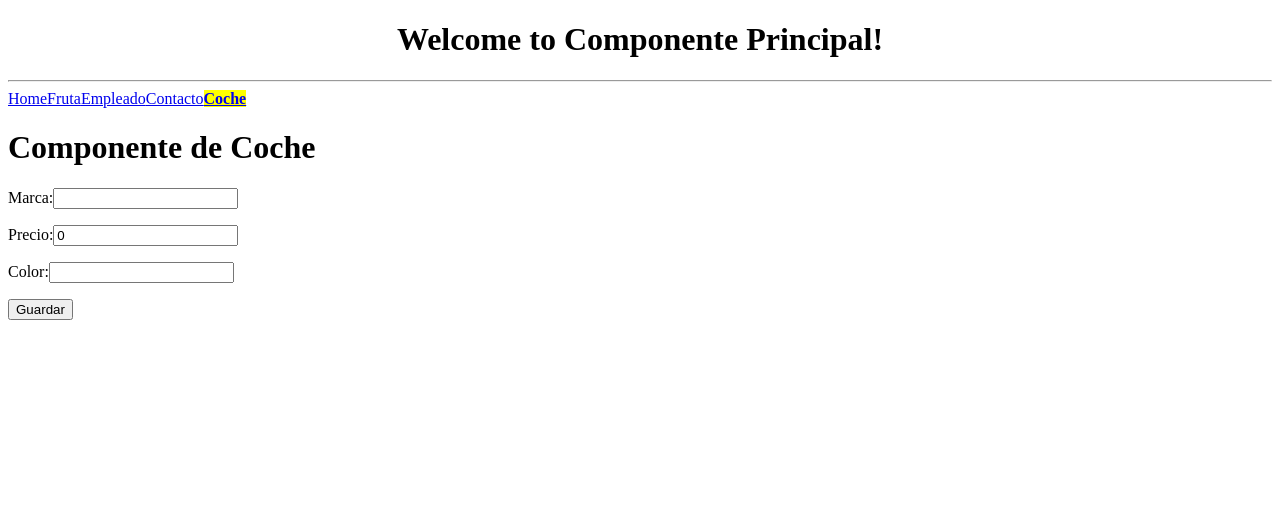
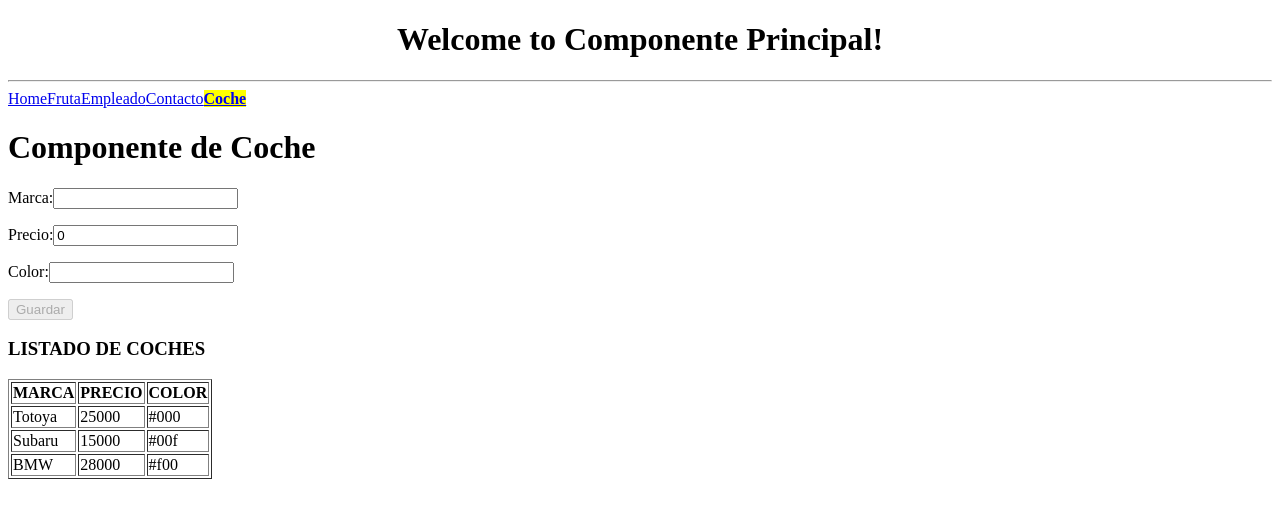
Before and after one commit to HugoMontes/curso-angular, an Angular app: page /coche in a window 1280 px wide. Shown: the top 518 px of the page. Built offline with nearby package versions, Linux system fonts and the light colour scheme.

Commit message:
Se ha finalizado con el ejemplo de formulario

```diff
--- a/src/app/coche/coche.component.html
+++ b/src/app/coche/coche.component.html
@@ -1,22 +1,58 @@
 <h1>Componente de Coche</h1>
 <!-- Para definir un nombre se usa # -->
 <!-- Capturar el evento submit con el metodo onSubmit() -->
-<form #formCoche="ngForm" (ngSubmit)="onSubmit()">
+<!-- Adicionar el metodo reset() para limpiar el formulario una vez enviado los datos -->
+<form #formCoche="ngForm" (ngSubmit)="onSubmit(); formCoche.reset();">
   <p>
     <label>Marca:</label>
     <!-- Para vincular el objeto coche del componente con el formulario es necesario agregar:
          #marca: vincula con la propiedad del objeto
          [(ngModel)]: permite modificar la propiedad del objeto -->
-
     <input type="text" name="marca" #marca="ngModel" [(ngModel)]="coche.marca" required>
+    <!-- Agregar mensaje de validacion -->
+    <!-- En caso que el usuario haya ingresado algun valor y luego lo haya borrado. -->
+    <span *ngIf="marca.touched && !marca.valid">
+      La marca del coche es incorrecto!!
+    </span>
   </p>
   <p>
     <label>Precio:</label>
-    <input type="text" name="precio" #precio="ngModel" [(ngModel)]="coche.precio" required>
+    <!-- Adicionar una expresion regular "pattern" para ingresar unicamente digitos del 0 al 9,
+         un punto y que se repita mas de una vez -->
+    <input type="text" name="precio" #precio="ngModel" [(ngModel)]="coche.precio" required pattern="[0-9.]+">
+    <span *ngIf="precio.touched && !precio.valid">
+      El precio es incorrecto!!
+    </span>
   </p>
   <p>
     <label>Color:</label>
-    <input type="text" name="color" #color="ngModel" [(ngModel)]="coche.color" required>
+    <!-- Adicionar una expresion regular "pattern" para ingresar unicamente letras de la A a la F,
+         el hastag y que se repita indefinidamente -->
+    <input type="text" name="color" #color="ngModel" [(ngModel)]="coche.color" required pattern="[#a-fA-F0-9]+">
+    <span *ngIf="color.touched && !color.valid">
+      El color es incorrecto!!
+    </span>
   </p>
-  <input type="submit" value="Guardar">
+  <!-- Desactivar el boton cuando el formulario no sea valido -->
+  <input type="submit" value="Guardar" [disabled]="!formCoche.form.valid">
 </form>
+<!-- Mostrar listado de coches -->
+<div>
+  <h3>LISTADO DE COCHES</h3>
+  <table border="1">
+    <thead>
+      <tr>
+        <th>MARCA</th>
+        <th>PRECIO</th>
+        <th>COLOR</th>
+      </tr>
+    </thead>
+    <tbody>
+      <tr *ngFor="let coche of coches">
+        <td>{{ coche.marca }}</td>
+        <td>{{ coche.precio }}</td>
+        <td>{{ coche.color }}</td>
+      </tr>
+    </tbody>
+  </table>
+</div>
--- a/src/app/coche/coche.component.ts
+++ b/src/app/coche/coche.component.ts
@@ -8,13 +8,26 @@ import { Coche } from './coche';
 export class CocheComponent{
   // Definir una propiedad coche
   public coche:Coche;
+  // Definir un array de objetos coche
+  public coches:Array<Coche>;
+
   // Definir un constructor
   constructor(){
     this.coche = new Coche('',0,'');
+    // Inicializar el array de coches
+    this.coches=[
+      new Coche('Totoya',25000,'#000'),
+      new Coche('Subaru',15000,'#00f'),
+      new Coche('BMW',28000,'#f00')
+    ];
   }
   // Definir el metodo onSubmit
   onSubmit(){
     // Para probar mostrar los datos enviados
     console.log(this.coche);
+    // Adicionar el objeto a al colleccion
+    this.coches.push(this.coche);
+    // Limpiar el formulario
+    this.coche = new Coche('',0,'');
   }
 }
```
